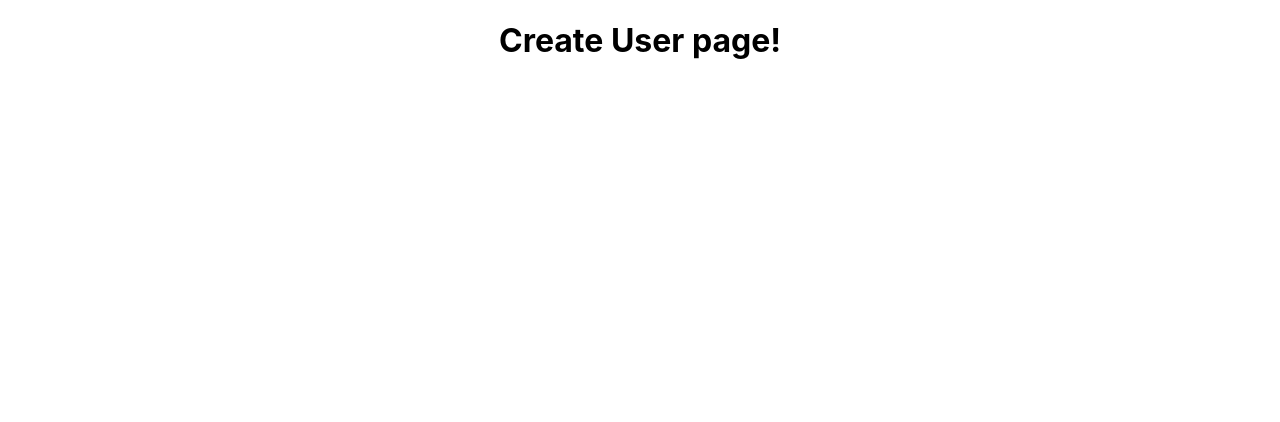
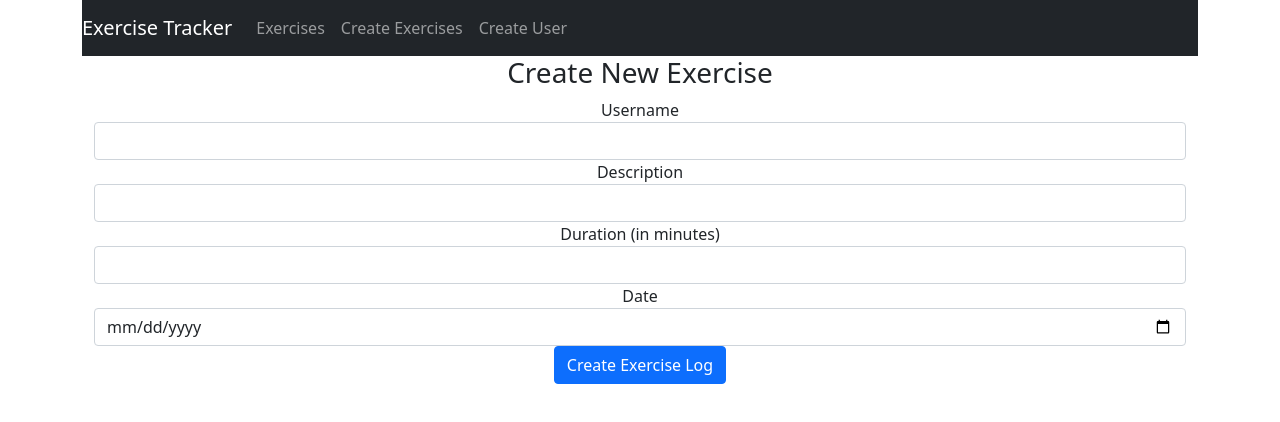
Before and after one commit to goyal-Dushi/MERN-app, a React (Create React App) app: page /create in a window 1280 px wide. Shown: the top 422 px of the page. Built offline with nearby package versions, Linux system fonts and the light colour scheme; no server answers.

Commit message:
linked frontend with backend

```diff
--- a/src/App.js
+++ b/src/App.js
@@ -1,19 +1,24 @@
 import './App.css';
+import "bootstrap/dist/css/bootstrap.min.css";
 import ExercisesList from './components/exercisesList';
 import EditExercise from './components/editExercise';
-import CreateExercise from './components/createUser';
+import CreateExercise from './components/createExercise';
 import CreateUser from './components/createUser';
+import Navbar from './components/navbar';
 import {BrowserRouter as Router, Route} from 'react-router-dom';
 
 function App() {
   return (
     <Router>
+    <div className="container" >
+    <Navbar/>
     <div className="App">
       <Route path='/' exact component={ExercisesList} />
       <Route path='/edit/:id' component={EditExercise} />
       <Route path='/create' component={CreateExercise} />
       <Route path='/user' component={CreateUser} />
-      </div>
+    </div>
+    </div>
     </Router>
   );
 }
--- a/src/components/createExercise.jsx
+++ b/src/components/createExercise.jsx
@@ -1,11 +1,103 @@
-import React from 'react';
+import React, { useState } from 'react';
+import axios from 'axios';
 
-
-function createExercise()
+function getUsers(currUser)
 {
     return (
-        <h1>Create Exercise page!</h1>
+        <option key={currUser} value={currUser}>
+            {currUser}
+        </option>
     );
 }
 
-export default createExercise;
+let users = [];
+
+function CreateExercise()
+{
+const [uname, setUserName] = useState(users[0]);
+const [desc, setDesc] = useState('');
+const [timeDuration, setDuration] = useState('');
+const [dateOfExercise, setDate] = useState('');
+
+function onSubmission(e)
+{
+    e.preventDefault();
+
+    const exercise = {
+        username : uname,
+        description : desc,
+        duration : timeDuration,
+        date : dateOfExercise
+    }
+
+    console.log(exercise);
+    axios.post('http://localhost:5000/exercises/add', exercise)
+    .then((res) => console.log(res));
+}
+
+    return (
+        <div>
+            <h3>Create New Exercise</h3>
+            <form className="container sm" onSubmit={(e) => onSubmission(e)}>
+
+                <div className="form-group">
+                    <label htmlFor="user-select">Username</label>
+                    <select
+                    name="user-select"
+                    onChange={(e) => setUserName(e.target.value)} required
+                    className="form-control"
+                    value={uname}
+                    >
+                        {users.map((user) => getUsers(user))}
+                    </select>
+                </div>
+
+                <div className="form-group">
+                    <label htmlFor="user-desc">Description</label>
+                    <input type="text"
+                    name="user-desc"
+                    required
+                    value={desc}
+                    className="form-control"
+                    onChange={(e) => setDesc(e.target.value)}
+                    />
+                </div>
+
+                <div className="form-group">
+                    <label htmlFor="user-dur">Duration (in minutes) </label>
+                    <input type="text"
+                    required
+                    name="user-dur"
+                    value={timeDuration}
+                    className="form-control"
+                    onChange={(e) => setDuration(e.target.value)}
+                    />
+                </div>
+
+                <div className="form-group">
+                    <label htmlFor="user-date">Date</label>
+                    <input type="date" name="user-date"
+                    required
+                    className="form-control"
+                    value={dateOfExercise}
+                    onChange={(e) => setDate(e.target.value)}
+                    />
+                </div>
+
+                <div className="form-group">
+                    <input type="submit" value="Create Exercise Log"
+                    className="btn btn-primary"
+                    />
+                </div>
+
+            </form>
+        </div>
+    );
+}
+
+axios.get('http://localhost:5000/users/')
+.then((res) => {
+    users = res.data.map((user) => user.username);
+});
+
+export default CreateExercise;
--- a/src/components/createUser.jsx
+++ b/src/components/createUser.jsx
@@ -1,11 +1,45 @@
-import React from 'react';
+import React, { useState } from 'react';
+import axios from 'axios';
 
+function CreateUser()
+{
 
-function createUser()
-{
+    const [uname, setUsername] = useState('');
+
+    function handleSubmit(e){
+
+        e.preventDefault();
+
+        const user = {
+            username : uname
+        }
+        console.log(user);
+        axios.post('http://localhost:5000/users/add', user)
+        .then((res) => console.log(res.data));
+    }
+
     return (
-        <h1>Create User page!</h1>
+        <div>
+            <h3>Create User</h3>
+            <form onSubmit={(e) => handleSubmit(e)} >
+            <div className="form-group">
+                    <label htmlFor="user-select">Username</label>
+                    <input
+                    type="text"
+                    name="user-select"
+                    onChange={(e) => setUsername(e.target.value)} required
+                    className="form-control mt-3"
+                    value={uname}
+                    />
+                </div>
+                <div className="form-group">
+                    <input type="submit" value="Create User"
+                    className="btn btn-primary mt-3"
+                    />
+                </div>
+            </form>
+        </div>
     );
 }
 
-export default createUser;
+export default CreateUser;
--- a/src/components/editExercise.jsx
+++ b/src/components/editExercise.jsx
@@ -1,11 +1,102 @@
-import React from 'react';
+import React, { useState } from 'react';
+import axios from 'axios';
 
-
-function editExercise()
+function getUsers(currUser)
 {
     return (
-        <h1>Edit Exercise page!</h1>
+        <option key={currUser} value={currUser}>
+            {currUser}
+        </option>
     );
 }
 
-export default editExercise;
+let users = [];
+
+function EditExercise(props)
+{
+const [uname, setUserName] = useState('');
+const [desc, setDesc] = useState('');
+const [timeDuration, setDuration] = useState('');
+const [dateOfExercise, setDate] = useState('');
+
+function onSubmission(e)
+{
+    e.preventDefault();
+
+    const exercise = {
+        username : uname,
+        description : desc,
+        duration : timeDuration,
+        date : dateOfExercise
+    }
+
+    axios.post('http://localhost:5000/exercises/update'+props.match.params.id, exercise)
+    .then((res) => console.log(res));
+}
+
+    return (
+        <div>
+            <h3>Edit Exercise</h3>
+            <form className="container sm" onSubmit={(e) => onSubmission(e)}>
+
+                <div className="form-group">
+                    <label htmlFor="user-select">Username</label>
+                    <select
+                    name="user-select"
+                    onChange={(e) => setUserName(e.target.value)} required
+                    className="form-control"
+                    value={uname}
+                    >
+                        {users.map((user) => getUsers(user))}
+                    </select>
+                </div>
+
+                <div className="form-group">
+                    <label htmlFor="user-desc">Description</label>
+                    <input type="text"
+                    name="user-desc"
+                    required
+                    value={desc}
+                    className="form-control"
+                    onChange={(e) => setDesc(e.target.value)}
+                    />
+                </div>
+
+                <div className="form-group">
+                    <label htmlFor="user-dur">Duration (in minutes) </label>
+                    <input type="text"
+                    required
+                    name="user-dur"
+                    value={timeDuration}
+                    className="form-control"
+                    onChange={(e) => setDuration(e.target.value)}
+                    />
+                </div>
+
+                <div className="form-group">
+                    <label htmlFor="user-date">Date</label>
+                    <input type="date" name="user-date"
+                    required
+                    className="form-control"
+                    value={dateOfExercise}
+                    onChange={(e) => setDate(e.target.value)}
+                    />
+                </div>
+
+                <div className="form-group">
+                    <input type="submit" value="Edit Exercise Log"
+                    className="btn btn-primary"
+                    />
+                </div>
+
+            </form>
+        </div>
+    );
+}
+
+// axios.get('http://localhost:5000/users/')
+// .then((res) => {
+//     users = res.data.map((user) => user.username);
+// });
+
+export default EditExercise;
--- /dev/null
+++ b/src/components/exercise.jsx
@@ -0,0 +1,18 @@
+import React from 'react';
+import { Link } from 'react-router-dom';
+
+function Exercise(props)
+{
+    let editLink = "/update/"+props.exercise._id;
+    return(
+        <tr>
+            <td> {props.exercise.username} </td>
+            <td> {props.exercise.description} </td>
+            <td> {props.exercise.duration} </td>
+            <td> {props.exercise.date.substring(0,10)} </td>
+            <Link to={editLink}> Edit </Link> | <a href="#" onClick={() => props.delete(props.exercise._id)} >Delete</a>
+        </tr>
+    );
+}
+
+export default Exercise;
--- a/src/components/exercisesList.jsx
+++ b/src/components/exercisesList.jsx
@@ -1,11 +1,57 @@
 import React from 'react';
+import axios from 'axios';
+import Exercise from './exercise';
+import EditExercise from './editExercise';
 
+let exercises = [];
 
-function exerciseList()
+function deleteExercise(id){
+    axios.delete('http://localhost:5000/exercises/'+id)
+    .then((res) => {
+        exercises.filter((item) => item._id !== id)
+    });
+}
+
+// function updateExercise(id){
+//     exercises.filter((item) => item.)
+// }
+
+function getExerciseList()
+{
+    axios.get('http://localhost:5000/exercises')
+    .then((res) => {
+        exercises = res.data;
+    });
+
+    exercises.map((item) => {
+        return(
+            <Exercise exercise={item} delete={deleteExercise}
+            edit={<EditExercise />} />
+        );
+    })
+}
+
+function ExerciseList()
 {
     return (
-        <h1>Exercise list page!</h1>
+        <div>
+            <h3>Logged Exercises</h3>
+            <table className="table">
+                <thead className="thead-light">
+                    <tr>
+                        <th>Username</th>
+                        <th>Description</th>
+                        <th>Duration</th>
+                        <th>Date</th>
+                        <th>Actions</th>
+                    </tr>
+                </thead>
+                <tbody>
+                    {getExerciseList}
+                </tbody>
+            </table>
+        </div>
     );
 }
 
-export default exerciseList;
+export default ExerciseList;
--- a/src/components/navbar.jsx
+++ b/src/components/navbar.jsx
@@ -0,0 +1,29 @@
+import React from 'react';
+import { Link } from 'react-router-dom';
+
+
+function navbar()
+{
+    return(
+        <nav className="navbar navbar-dark bg-dark navbar-expand-lg">
+            <Link to="/" className="navbar-brand" >
+                Exercise Tracker
+            </Link>
+            <div className="collapse navbar-collapse">
+                <ul className="navbar-nav mr-auto" >
+                    <li className="navbar-item">
+                        <Link to="/" className="nav-link">Exercises</Link>
+                    </li>
+                    <li className="navbar-item">
+                        <Link to="/create" className="nav-link">Create Exercises</Link>
+                    </li>
+                    <li className="navbar-item">
+                        <Link to="/user" className="nav-link">Create User</Link>
+                    </li>
+                </ul>
+            </div>
+        </nav>
+    )
+};
+
+export default navbar;
--- a/src/index.js
+++ b/src/index.js
@@ -2,7 +2,6 @@ import React from 'react';
 import ReactDOM from 'react-dom';
 import './index.css';
 import App from './App';
-import reportWebVitals from './reportWebVitals';
 
 ReactDOM.render(
   <React.StrictMode>
```
Also changed, not shown: package.json (+5 -2 lines), 1 other file (tests, documents, lock files or other folders).
